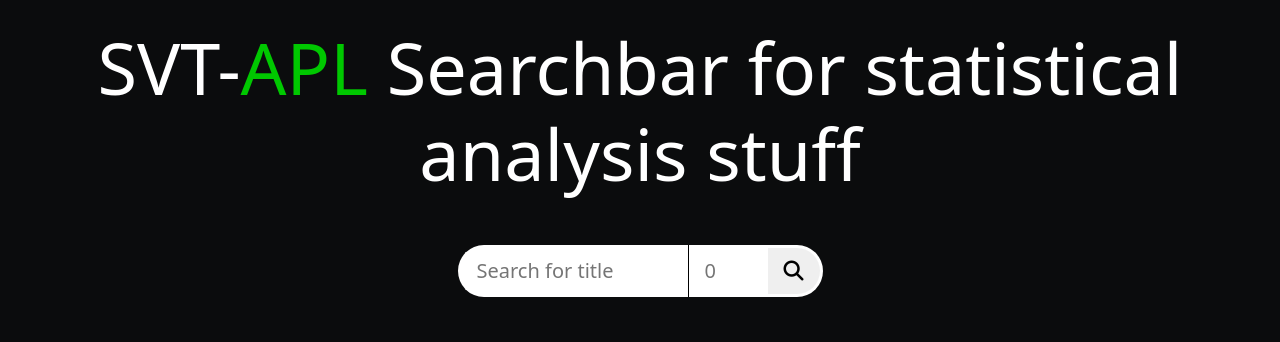
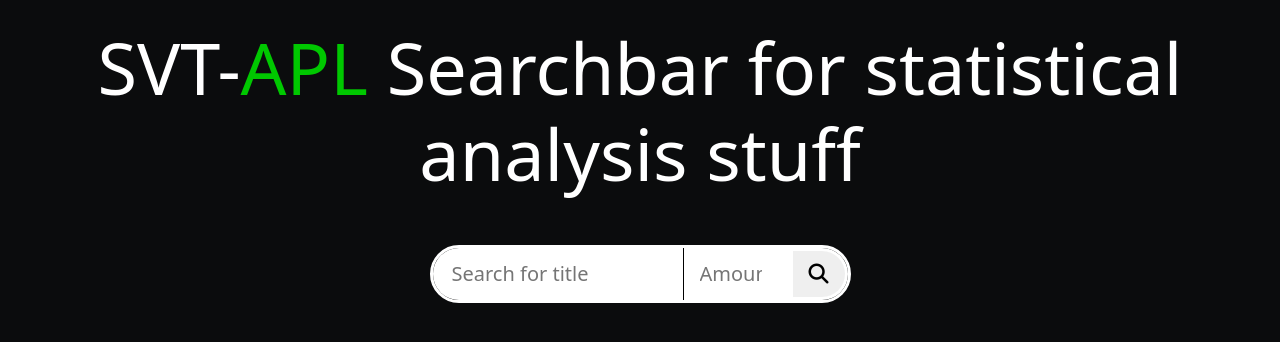
Before and after one commit to pontusgranath/svt-apl, a Django app: template django_project/dist_search/templates/dist_search/home.html in a window 1280 px wide. Shown: the top 342 px of the page. Run offline with Django 3.2, Linux system fonts and the light colour scheme; the template is opened without the code that fills it, so the values that code supplies are empty; style sheets or scripts are compiled from the project's sources; some libraries are stand-ins or nearby versions.

Commit message:
added effects to searchbar
Co-authored-by: Felix Larsson <56984578+felixxlll@users.noreply.github.com>
Co-authored-by: Pontus Granath <54897622+pontusgranath@users.noreply.github.com>

```diff
--- a/django_project/dist_search/static/dist_search/styles/style.sass
+++ b/django_project/dist_search/static/dist_search/styles/style.sass
@@ -13,6 +13,23 @@ h1
 
     span
         color: $svt-green
+
+#search-form
+    border-color: $text-color
+    border-style: solid
+
+    border-radius: $search-bar-radius
+
+    transition: .3s
+
+    &:active, &:focus, &:hover
+
+        border-width: $search-bar-border-width
+        border-color: $svt-green
+
+        outline: 0
+        transition: .3s
+
 
 #search-button
     border-left: none !important
@@ -37,26 +54,23 @@ h1
     border-bottom-left-radius: $search-bar-radius
 
     transition: .3s
-    width: 230px
+    width: 250px
 
     &:active, &:focus
-        border-width: $search-bar-border-width
-        outline: none
-        border-color: $svt-green
-
+        outline: 0
         transition: .3s
-        width: 400px
+        width: 420px
 
 #title-amount
     transition: .3s
-    width: 80px
+    width: 110px
     border: none
     border-left: 1px solid black
 
     &:active, &:focus
-        outline: none
+        outline: 0
         transition: .3s
-        width: 150px
+        width: 200px
 
 .form-control-lg
     border-radius: 0
--- a/django_project/dist_search/templates/dist_search/home.html
+++ b/django_project/dist_search/templates/dist_search/home.html
@@ -27,7 +27,7 @@
 			<form action="calculate_distance" id="search-form" class="d-flex justify-content-center" method="POST">
 				{% csrf_token %}
 				<input type="text" list="shows" name="search-title" id="search-bar" class="form-control-lg" placeholder="Search for title">
-				<input type="number" name="title-amount" id="title-amount" class="form-control-lg" placeholder="0" title="Input the amount of titles you want to be displayed">
+				<input type="number" name="title-amount" id="title-amount" class="form-control-lg" placeholder="Amount of titles" min=0 max=100>
 				<button id="search-button" class="form-control-lg" type="submit"><i class="fas fa-search"></i></button>
 			</form>
 		</div>
```
